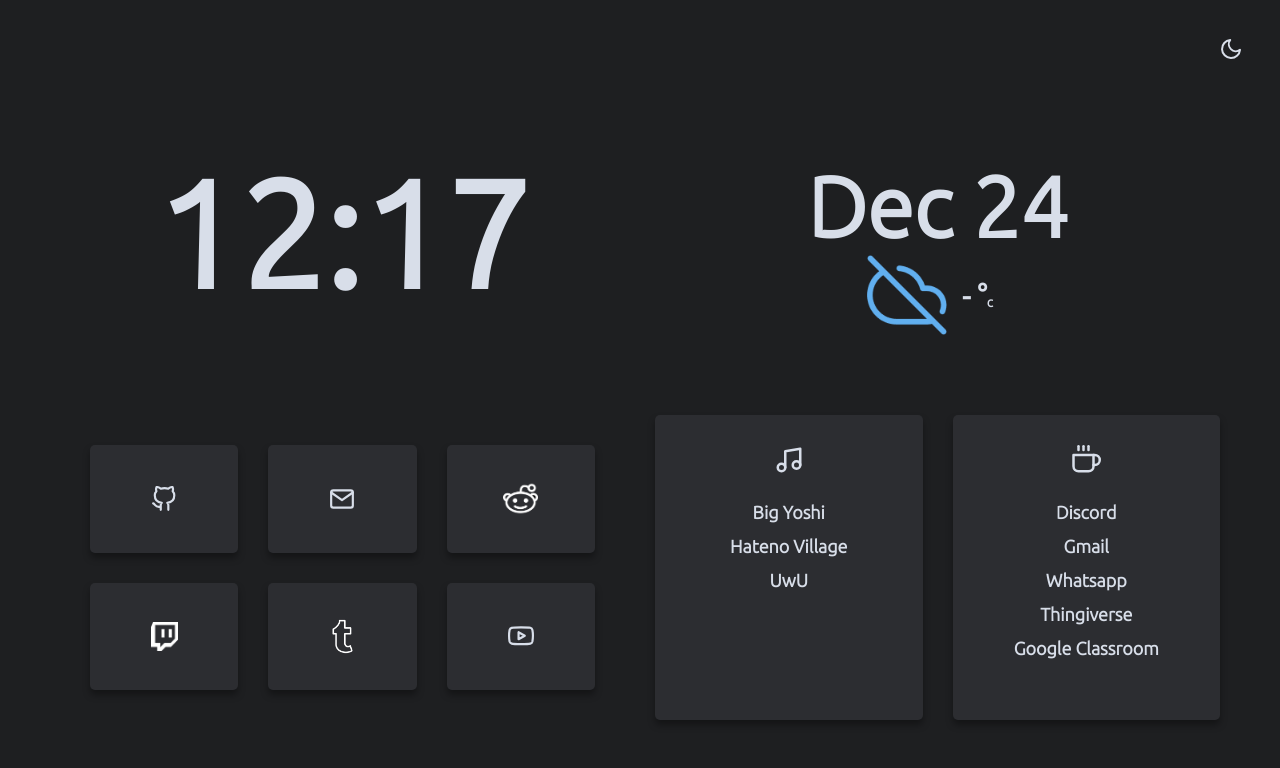
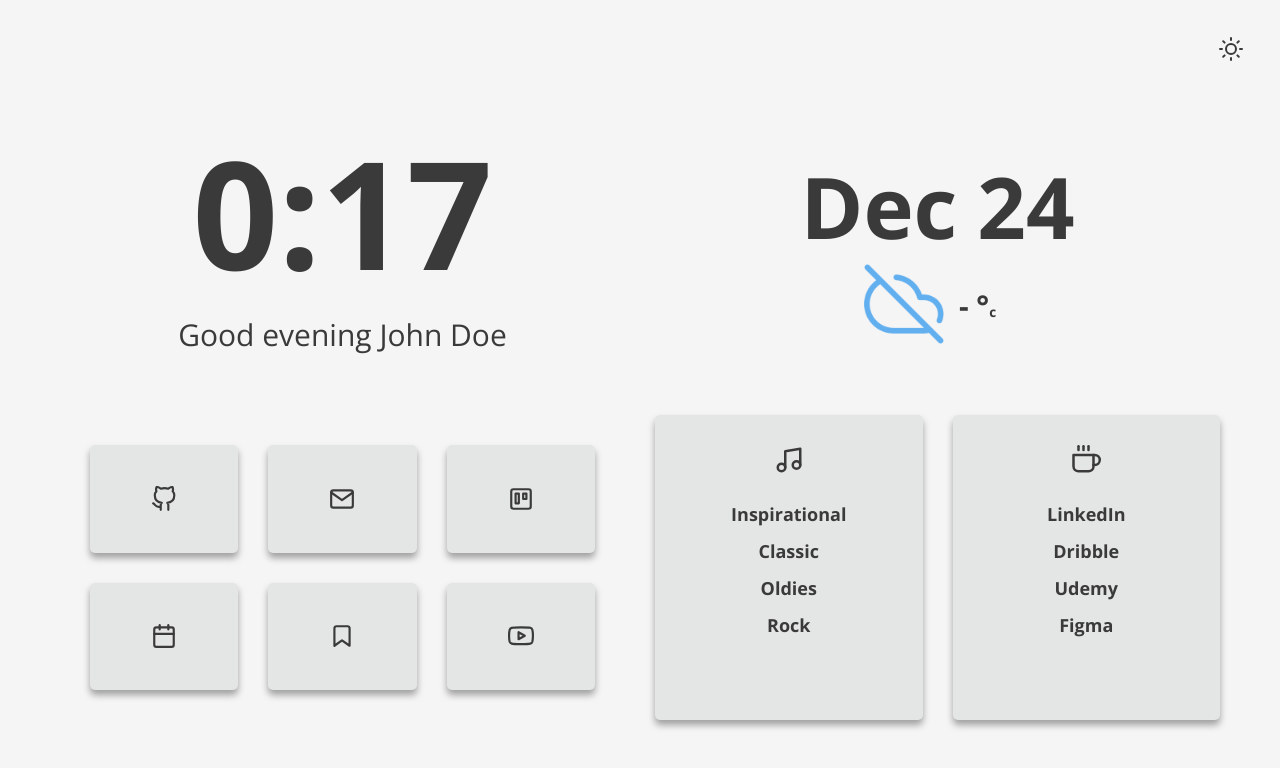
Before and after one commit to Beedit/Bento, a website: page index.html in a window 1280 px wide. Drawn offline with nearby package versions, Linux system fonts and the light colour scheme.

```diff
--- a/css/style.css
+++ b/css/style.css
@@ -1,4 +1,4 @@
-@import url('https://fonts.googleapis.com/css2?family=Ubuntu:wght@300&display=swap');
+@import url('https://fonts.googleapis.com/css2?family=Open+Sans:wght@300;400;700&display=swap');
 :root {
     /* Fonts  */
     --fsg: 150px;
@@ -7,11 +7,10 @@
     --fses: 18px;
 
     /* Light theme  */
-    --accent: #ffb7e9;
-    --bg: #1e1f21;
-    --sbg: #2c2d31;
-    --fg: #d8dee9;
-    --imgcol: linear-gradient(rgba(0, 0, 0, 0.7), rgba(0, 0, 0, 0.7));
+    --accent: #186efdaa;
+    --bg: #f5f5f5;
+    --sbg: #e4e6e6;
+    --fg: #3a3a3a;
 
     /* Image background  */
 
@@ -20,7 +19,7 @@
     change the --imgcol value
     to make the filter to your own */
 
-    /* --imgbg: url(img/wal.jpg); */
+    /* --imgbg: url(/img/wal.jpg); */
     --imgcol: linear-gradient(
         rgba(255, 255, 255, 0.7),
         rgba(255, 255, 255, 0.7)
@@ -36,7 +35,7 @@
 
 /* Dark theme  */
 .darktheme {
-    --accent: #ffb7e9;
+    --accent: #186efd60;
     --bg: #1e1f21;
     --sbg: #2c2d31;
     --fg: #d8dee9;
@@ -47,7 +46,7 @@
     margin: 0;
     padding: 0;
     box-sizing: border-box;
-    font-family: 'Ubuntu', ubuntu;
+    font-family: 'Open Sans', sans-serif;
     font-size: 13.5px;
     transition: 0.2s ease-in-out;
 }
--- a/index.html
+++ b/index.html
@@ -45,31 +45,31 @@
                 </a>
                 <a
                     target="blank"
-                    href="https://www.protonmail.com/login"
+                    href="https://outlook.live.com/mail/inbox"
                     class="qlink__link qlink__link-2"
                 >
                     <i class="qlink__icon" data-feather="mail"></i>
                 </a>
                 <a
                     target="blank"
-                    href="https://twitch.tv"
+                    href="https://calendar.google.com/calendar/r"
                     class="qlink__link qlink__link-3"
                 >
-                    <img src="icons/Dark/twitch.png" width="27"></i>
+                    <i class="qlink__icon" data-feather="calendar"></i>
                 </a>
                 <a
                     target="blank"
-                    href="https://tumblr.com"
+                    href="https://flipboard.com/"
                     class="qlink__link qlink__link-4"
                 >
-                    <img src="icons/Dark/tumblr.png" width="35">
+                    <i class="qlink__icon" data-feather="bookmark"></i>
                 </a>
                 <a
-                    href="https://reddit.com"
+                    href="https://columns.app"
                     target="blank"
                     class="qlink__link qlink__link-5"
                 >
-                    <img src="icons/Dark/reddit.png" width="35"></i>
+                    <i class="qlink__icon" data-feather="trello"></i>
                 </a>
                 <a
                     target="blank"
@@ -84,56 +84,56 @@
                 <i class="qlist__head" data-feather="music"></i>
                 <a
                     target="blank"
-                    href="https://www.youtube.com/watch?v=g9gHC2quF3A"
+                    href="https://www.youtube.com/watch?v=dQw4w9WgXcQ"
                     class="qlist__link"
-                    >Big Yoshi</a
+                    >Inspirational</a
                 >
                 <a
                     target="blank"
-                    href="https://www.youtube.com/watch?v=kTfXaWeAA0w"
+                    href="https://www.youtube.com/watch?v=dQw4w9WgXcQ"
                     class="qlist__link"
-                    >Hateno Village</a
+                    >Classic</a
                 >
                 <a
                     target="blank"
-                    href="spotify:playlist:6jt4uZPk2DJKcO39zypwWh"
+                    href="https://www.youtube.com/watch?v=dQw4w9WgXcQ"
                     class="qlist__link"
-                    >UwU</a
+                    >Oldies</a
+                >
+                <a
+                    target="blank"
+                    href="https://www.youtube.com/watch?v=dQw4w9WgXcQ"
+                    class="qlist__link"
+                    >Rock</a
                 >
             </div>
 
             <div class="card qlist qlist__2">
                 <i class="qlist__head" data-feather="coffee"></i>
                 <a
-                    href="https://www.discord.com/app"
+                    href="https://www.linkedin.com"
                     target="blank"
                     class="qlist__link"
-                    >Discord</a
+                    >LinkedIn</a
                 >
                 <a
-                    href="https://www.gmail.com"
+                    href="https://dribbble.com/"
                     target="blank"
                     class="qlist__link"
-                    >Gmail</a
+                    >Dribble</a
                 >
                 <a
-                    href="https://www.web.whatsapp.com/"
+                    href="https://www.udemy.com/"
                     target="blank"
                     class="qlist__link"
-                    >Whatsapp</a
+                    >Udemy</a
                 >
                 <a
-                    href="https://www.thingiverse.com"
+                    href="https://www.figma.com/files/recent"
                     target="blank"
                     class="qlist__link"
-                    >Thingiverse</a
+                    >Figma</a
                 >
-                <a
-                href="https://classroom.google.com/u/0/h"
-                target="blank"
-                class="qlist__link"
-                >Google Classroom</a
-            >
             </div>
         </div>
         <script src="js/time.js"></script>
@@ -144,4 +144,6 @@
             feather.replace();
         </script>
     </body>
+
+    <!-- Coded and designed by Miguel R. Ávila: https://github.com/MiguelRAvila -->
 </html>
--- a/js/greeting.js
+++ b/js/greeting.js
@@ -1,27 +1,25 @@
 // Get the hour
 var today = new Date();
-var Hr = today.getHours();
+var hour = today.getHours();
 
 // Here you can change your name
-var name = '';
+var name = 'John Doe';
 
 // Here you can change your greetings
-var gree1 = 'Go to Sleep' + name +  ' !!!!';
-var gree2 = 'Good morning' + name +  '!';
-var gree3 = 'Good afternoon' + name +  '.';
-var gree4 = 'Good evening' + name +  '.';
-var gree5 = 'Its almost sleepy time' + name +  '.';
-var gree6 = 'Good evening' + name +  '.';
+var gree1 = 'Go to Sleep! ';
+var gree2 = 'Good morning! ';
+var gree3 = 'Good afternoon ';
+var gree4 = 'Good evening ';
+var gree5 = 'Good evening ';
+var gree6 = 'Good evening ';
 
 // Define the hours of the greetings
-if (Hr >= 23 && Hr < 5) {
-    document.getElementById('greetings').innerText = gree1;
-} else if (Hr >= 6 && Hr < 12) {
-    document.getElementById('greetings').innerText = gree2 ;
-} else if (Hr >= 12 && Hr < 17) {
-    document.getElementById('greetings').innerText = gree3;
-} else if (Hr >= 17 && Hr < 22) {
-    document.getElementById('greetings').innerText = gree4;
-} else if (Hr >= 22 && Hr < 23) {
-    document.getElementById('greetings').innerText = gree5;
+if (hour >= 23 && hour < 5) {
+    document.getElementById('greetings').innerText = gree1 + name;
+} else if (hour >= 6 && hour < 12) {
+    document.getElementById('greetings').innerText = gree2 + name;
+} else if (hour >= 12 && hour < 17) {
+    document.getElementById('greetings').innerText = gree3 + name;
+} else  {
+    document.getElementById('greetings').innerText = gree4 + name;
 }
--- a/js/theme.js
+++ b/js/theme.js
@@ -1,8 +1,6 @@
 // Store the theme
 let darkTheme = localStorage.getItem('darkTheme');
 const themeToggle = document.querySelector('#themeButton');
-
-darkTheme = 'enabled';
 
 const enableDark = () => {
     document.body.classList.add('darktheme');
@@ -34,3 +32,14 @@
 });
 
 // Change the theme with the time
+
+// const today = new Date();
+// const Hr = today.getHours();
+
+/*
+if (Hr >= 19 || Hr < 5) {
+    enableDark();
+} else {
+    disableDark();
+}
+*/
--- a/js/time.js
+++ b/js/time.js
@@ -16,7 +16,7 @@
     ];
 
     // Set to true to use a 12 hour date format
-    var format_12hour = true;
+    var format_12hour = false;
 
     var d = new Date();
     var mm = monthNames[d.getMonth()];
@@ -26,7 +26,7 @@
     var ampm = '';
 
     if (format_12hour) {
-        ampm = hh >= 12 ? '' : '';
+        ampm = hh >= 12 ? ' pm' : ' am';
         hh = hh % 12;
         hh = hh ? hh : 12; //show mod 0 as 12
     }
--- a/js/weather.js
+++ b/js/weather.js
@@ -1,4 +1,3 @@
-
 const iconElement = document.querySelector('.weather-icon');
 const tempElement = document.querySelector('.temperature-value p');
 const descElement = document.querySelector('.temperature-description p');
@@ -14,7 +13,7 @@
 
 const KELVIN = 273.15;
 // Use your own key for the Weather, Get it here: https://openweathermap.org/
-const key = '111a44aa05dabf82efb98b0611aa2e74';
+const key = 'aa5b0a76dfbf87541928fb3cc32d3d69';
 
 navigator.geolocation.getCurrentPosition((position) => {
     console.log(position.coords.latitude, position.coords.longitude)
--- a/package.json
+++ b/package.json
@@ -1,6 +1,6 @@
 {
-  "name": "StartPoint",
-  "version": "1.0.0",
+  "name": "bento",
+  "version": "1.2.0",
   "description": "A Simple Startpage",
   "main": "index.js",
   "scripts": {
```
Also changed, not shown: README.md, icons/Dark/reddit.png (deleted), icons/Dark/tumblr.png (deleted), icons/Dark/twitch.png (deleted).
